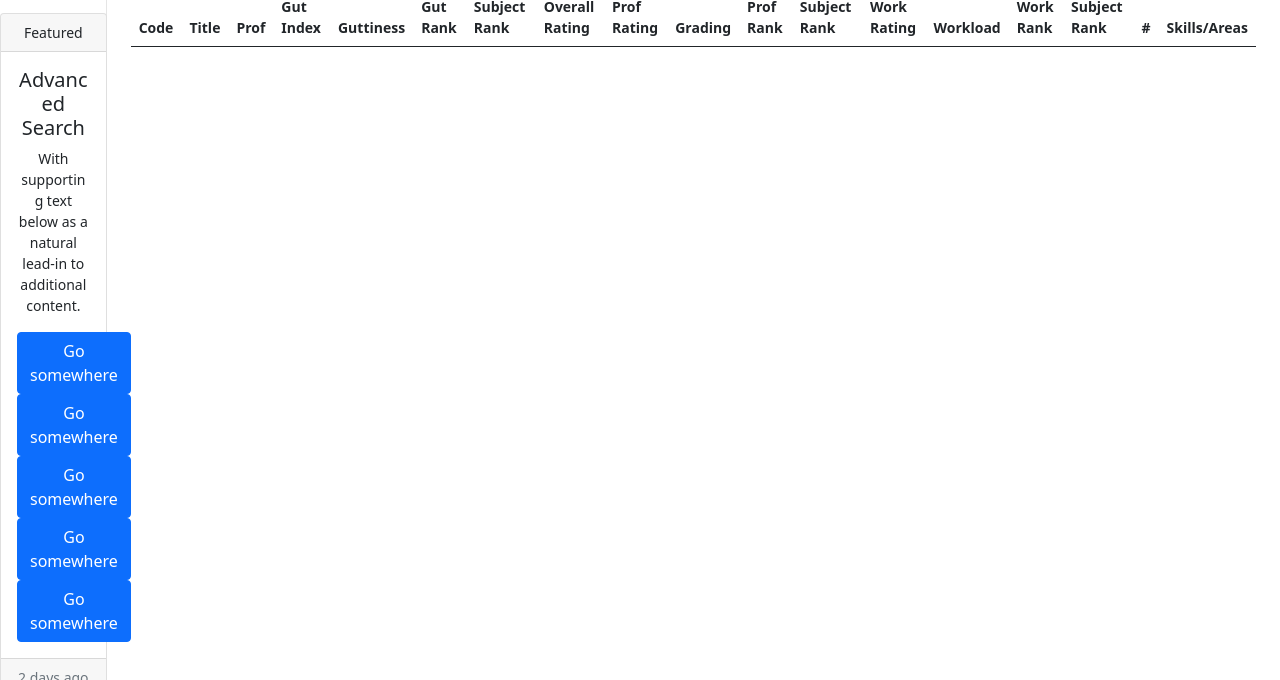
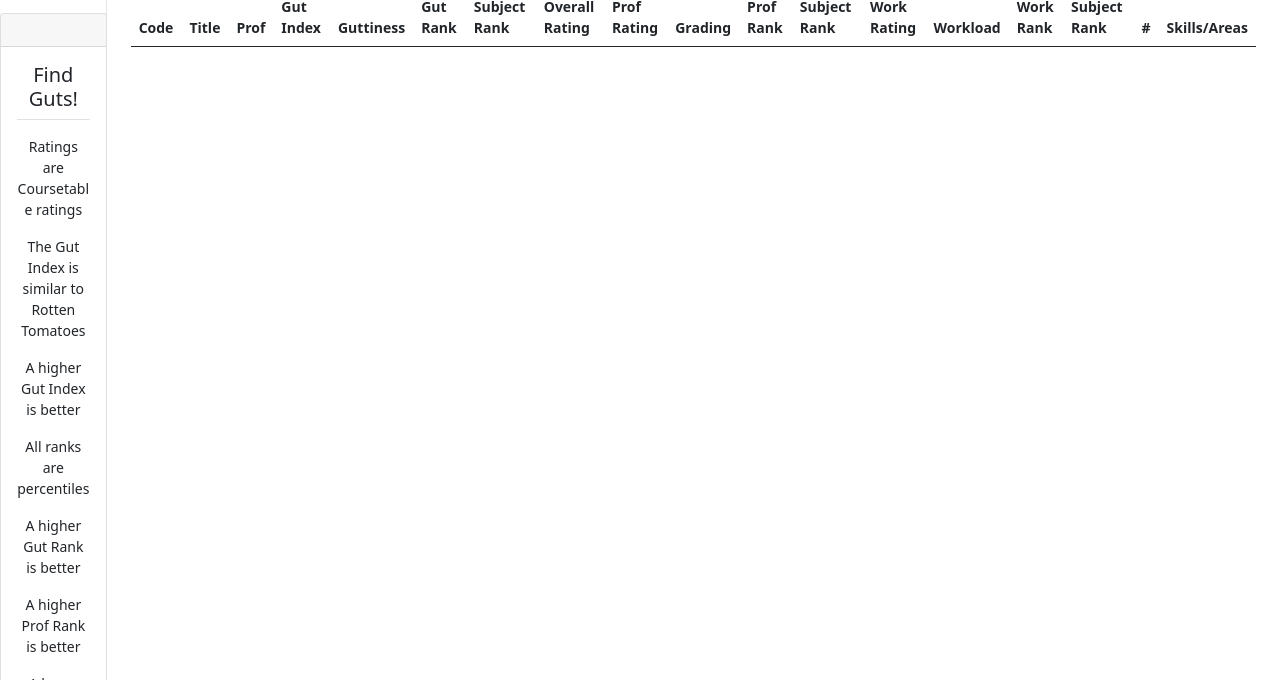
Before and after one commit to yuts-io/yuts-api-frontend, a plain HTML site: page index.html in a window 1280 px wide. Shown: the part 120-800 px from the top of the page. Drawn offline with nearby package versions, Linux system fonts and the light colour scheme; no server answers.

Commit message:
final styling

```diff
--- a/index.html
+++ b/index.html
@@ -24,21 +24,23 @@
                      <h3 class="px-auto logo"><strong><em>YUTS</em></strong></h3>
                   </div>
                   <div class="card text-center mt-3">
-                     <div class="card-header">
-                        Featured
+                     <div class="card-header py-3">
+
                      </div>
                      <div class="card-body">
-                        <h5 class="card-title">Advanced Search</h5>
-                        <p class="card-text">With supporting text below as a natural lead-in to additional content.</p>
-                        <!-- <a href="https://secure.its.yale.edu/cas/login?redirect=${window.location.origin}/courses">test</a> -->
-                        <a href="#" class="btn btn-primary">Go somewhere</a>
-                        <a href="#" class="btn btn-primary">Go somewhere</a>
-                        <a href="#" class="btn btn-primary">Go somewhere</a>
-                        <a href="#" class="btn btn-primary">Go somewhere</a>
-                        <a href="#" class="btn btn-primary">Go somewhere</a>
+                        <h5 class="card-title pb-2 border-bottom">Find Guts!</h5>
+                        <p class="card-text mt-3">Ratings are Coursetable ratings</p>
+                        <p class="card-text mt-3">The Gut Index is similar to Rotten Tomatoes</p>
+                        <p class="card-text mt-3">A higher Gut Index is better</p>
+                        <p class="card-text mt-3">All ranks are percentiles</p>
+                        <p class="card-text mt-3">A higher Gut Rank is better</p>
+                        <p class="card-text mt-3">A higher Prof Rank is better</p>
+                        <p class="card-text mt-3">A lower Work Rank is better</p>
+                        <p class="card-text mt-3">Subject Ranks compare classes in the same subject</p>
+                        <p class="card-text mt-3">The table header "#" denotes enrollment</p>
                      </div>
-                     <div class="card-footer text-muted">
-                        2 days ago
+                     <div class="card-footer text-muted py-3">
+
                      </div>
                   </div>
                </div>
```
